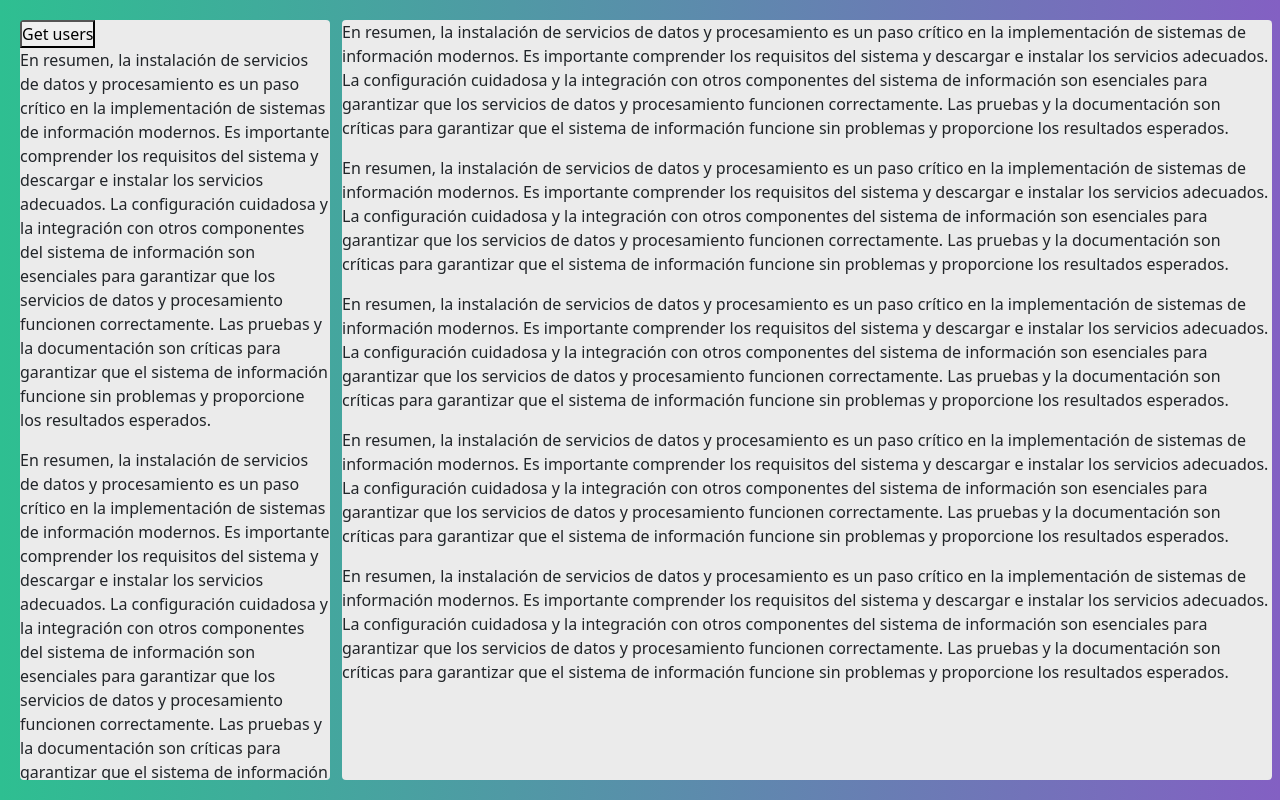
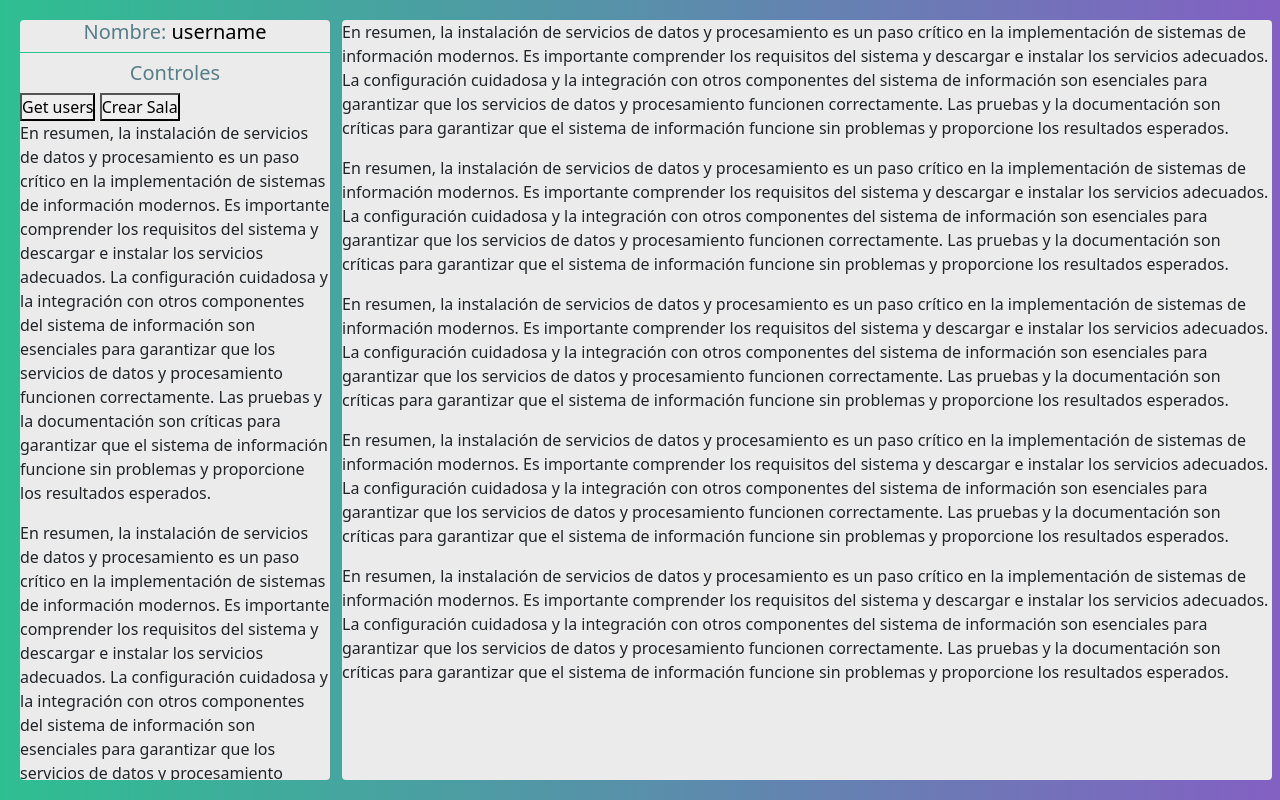
Before and after one commit to enriquemdev/cs50w-project2, a Flask app: page / in a window 1280 px wide. Run offline with Flask 3, Linux system fonts and the light colour scheme.

Commit message:
Gonna make crate rooms functionality

```diff
--- a/static/index.css
+++ b/static/index.css
@@ -1,7 +1,11 @@
 :root {
     --dfColor: #ebebeb;
+    --dark_blue: #577D86;
+  }
 
-  }
+.d_blue_text {
+    color: var(--dark_blue);
+}
 
 * {
     margin: 0;
@@ -53,3 +57,8 @@ html, body {
 #roomsSidebar {
     margin-right: 12px;
 }
+
+.contenedor {
+    border-bottom: solid #2ebf91 0.5px;
+    margin-bottom: 8px;
+}
--- a/static/index.js
+++ b/static/index.js
@@ -1,62 +1,48 @@
 console.log("ala")
+
+const usernameText = document.querySelector("#usernameText"); //Texto del nombre de usuario
+
+const socket = io();
 
 
 
 document.addEventListener("DOMContentLoaded", () => {
 
-    const socket = io();
-
     let room;
 
     let id;
 
-    const modalUser = new bootstrap.Modal('#modali', {
+    const modalUser = new bootstrap.Modal('#modalUser', {
         keyboard: false
     });
 
-    function checkUsername()
-    {
-        const user = localStorage.getItem("fchat_user");
+    // Nodo y event listener para abrir el modal de nuevo room
+    const modalNewRoom = new bootstrap.Modal('#modalNewRoom', {
+        keyboard: false
+    });
 
-        //Si el cliente no tiene usuario en localstorage
-        if (!user)
-        {
-            //Que ingrese uno
-            modalUser.show();
-        }
-
-        //Si ya está en localstorage, hay que guardarlo en el servidor (se verifica si existe en el servidor)
-        //socket.emit("saveUser", user);
+    document.querySelector("#crearSalaButton").onclick = () => {
+        modalNewRoom.show();
     }
-
-    sGetUsers = () => {
-        socket.emit("getUsers");
-    }
-
-
 
     ///////////////////////////////////////////////////
 
     // // const join_button = document.querySelector("#join");
     socket.on("meConnected", () => {
+        const user = localStorage.getItem("fchat_user");
+        //Si el cliente no tiene usuario en localstorage
+        if (!user)
+        {
+            modalUser.show(); //Que ingrese uno
+        }
+        else
+        {
+            usernameText.innerText = user;
+        }
 
-        checkUsername();
-        //   id = message;
-        //   localStorage.setItem("userConnected", message);
         // document.querySelector("#root").append(message);
         // document.querySelector("#root").innerHTML += "<br/>"
     })
-
-    // socket.on("userExists", (username) => {
-    //     // alert("El usuario "+username+" está ocupado, por favor elija otro");
-    //     console.log("El usuario "+username+" está ocupado, por favor elija otro");
-    //     modalUser.show();
-    //     // checkUser();
-    // })
-
-    // socket.on("userSaved", (username) => {
-    //     alert("El usuario "+username+" se ha conectado correctamente");
-    // })
 
     socket.on("showUsers", (users) => {
         alert("users: "+users);
@@ -107,15 +93,24 @@ document.addEventListener("DOMContentLoaded", () => {
     // })
 })
 
-function envioModal()
+function envioModalUser()
 {
     let username = document.querySelector("#username").value;
     localStorage.setItem("fchat_user", username);
+    usernameText.innerText = username;
     modalUser.hide();
-    //checkUsername();
 }
 
 function getUsers()
 {
-    sGetUsers();
+    socket.emit("getUsers");
 }
+
+function envioModalNewRoom()
+{
+    let roomName = document.querySelector("#roomName").value;
+    //localStorage.setItem("fchat_user", username);
+    //usernameText.innerText = username;
+    socket.emit("tryNewRoom", roomName);
+    //modalNewRoom.hide();
+}
--- a/templates/index.html
+++ b/templates/index.html
@@ -13,9 +13,27 @@
     <div id="mainContainer" class="container-fluid">
 
           <div id="roomsSidebar" class="col-3 scrollable-element">
-            <button onclick="getUsers();">
-              Get users
-            </button>
+
+            <div class="w-100 contenedor" id="usernameContainer">
+              <h5 class="text-center d_blue_text">Nombre:
+                <span id="usernameText" class="text-black">username</span>
+              </h5>
+            </div>
+
+            <div class="w-100" id="controlsContainer">
+              <h5 class="text-center d_blue_text">Controles
+              </h5>
+
+              <button onclick="getUsers();">
+                Get users
+              </button>
+
+              <button id="crearSalaButton">
+                Crear Sala
+              </button>
+            </div>
+
+
 
                <!-- Contenido con scroll interno -->
             <p>En resumen, la instalación de servicios de datos y procesamiento es un paso crítico en la implementación de sistemas de información modernos. Es importante comprender los requisitos del sistema y descargar e instalar los servicios adecuados. La configuración cuidadosa y la integración con otros componentes del sistema de información son esenciales para garantizar que los servicios de datos y procesamiento funcionen correctamente. Las pruebas y la documentación son críticas para garantizar que el sistema de información funcione sin problemas y proporcione los resultados esperados.</p>
@@ -39,21 +57,20 @@
       </div>
 
 
-    <!-- Modal -->
-    <div id="modali" class="modal fade" id="staticBackdrop" data-bs-backdrop="static" data-bs-keyboard="false" tabindex="-1" aria-labelledby="staticBackdropLabel" aria-hidden="true">
+    <!-- Modal User -->
+    <div id="modalUser" class="modal fade" id="staticBackdrop" data-bs-backdrop="static" data-bs-keyboard="false" tabindex="-1" aria-labelledby="staticBackdropLabel" aria-hidden="true">
       <div class="modal-dialog">
         <div class="modal-content">
           <div class="modal-header">
             <h1 class="modal-title fs-4" id="staticBackdropLabel">Datos</h1>
-            <button type="button" class="btn-close fs-5" data-bs-dismiss="modal" aria-label="Close"></button>
           </div>
           <div class="modal-body">
-            <form onsubmit="envioModal(); return false;">
+            <form onsubmit="envioModalUser(); return false;">
               <div class="mb-3">
-                <label for="username" class="form-label fs-5">Escribe tu usuario</label>
-                <input type="text" class="form-control" id="username" placeholder="Tu usuario :P">
+                <label for="username" class="form-label fs-5">Escribe tu nombre de usuario</label>
+                <input type="text" class="form-control" id="username" placeholder="Tu nombre de usuario :P">
               </div>
-              <button type="submit" class="btn btn-primary">Enviar</button>
+              <button type="submit" class="btn btn-primary">Guardar</button>
             </form>
           </div>
           <!-- <div class="modal-footer">
@@ -64,6 +81,27 @@
       </div>
     </div>
 
+     <!-- Modal New Room-->
+     <div id="modalNewRoom" class="modal fade" id="staticBackdrop" data-bs-backdrop="static" data-bs-keyboard="false" tabindex="-1" aria-labelledby="staticBackdropLabel" aria-hidden="true">
+      <div class="modal-dialog">
+        <div class="modal-content">
+          <div class="modal-header">
+            <h1 class="modal-title fs-4" id="staticBackdropLabel">Crea una nueva sala de chat</h1>
+            <button type="button" class="btn-close" data-bs-dismiss="modal" aria-label="Close"></button>
+          </div>
+          <div class="modal-body">
+            <form onsubmit="envioModalNewRoom(); return false;">
+              <div class="mb-3">
+                <label for="roomName" class="form-label fs-5">Escribe el nombre de la nueva sala</label>
+                <input type="text" class="form-control" id="roomName">
+              </div>
+              <button type="submit" class="btn btn-primary">Crear Sala</button>
+            </form>
+          </div>
+        </div>
+      </div>
+    </div>
+
     <!-- SCRIPTS SECTION -->
     <script src="{{url_for('static', filename='socket.io.min.js')}}"></script>
     <script src="{{url_for('static', filename='index.js')}}"></script>
```
